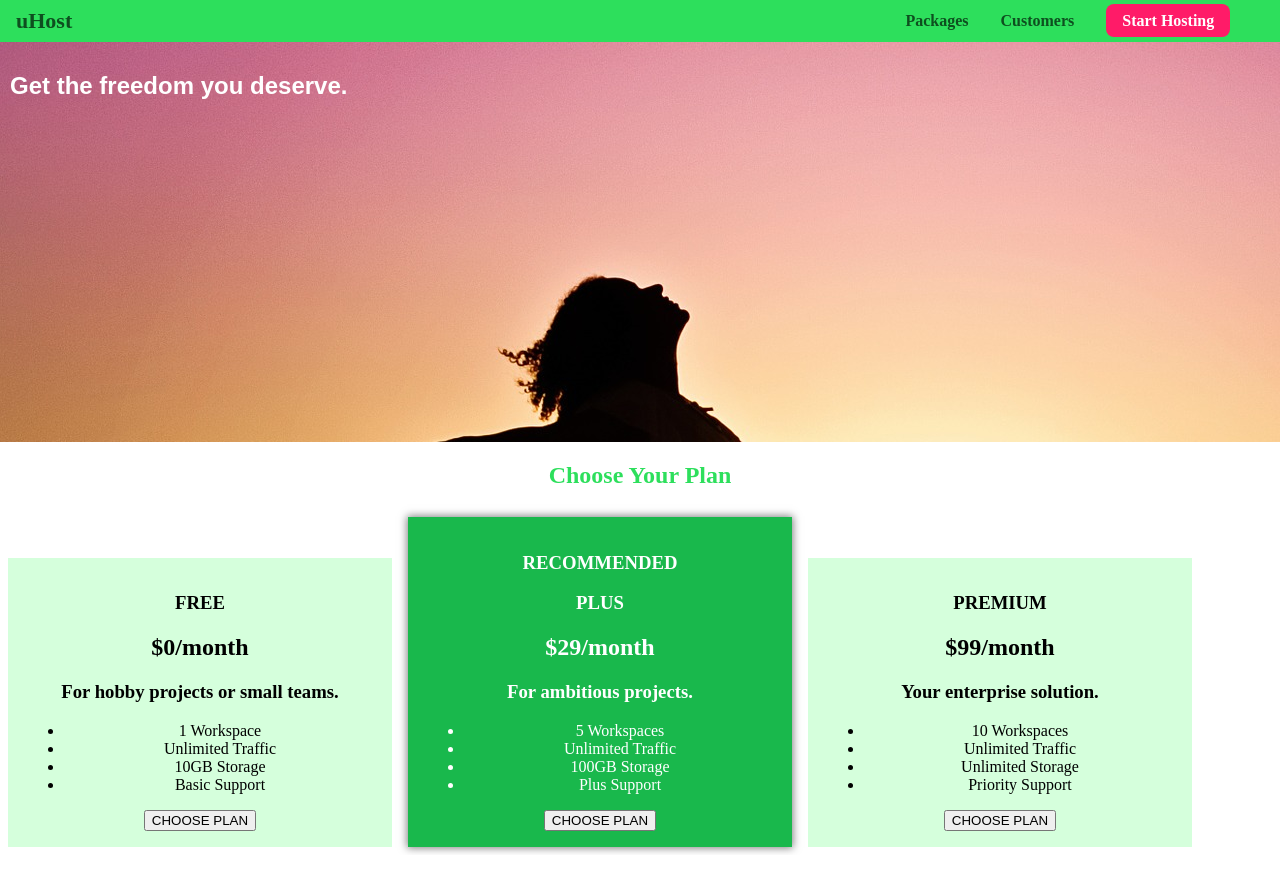
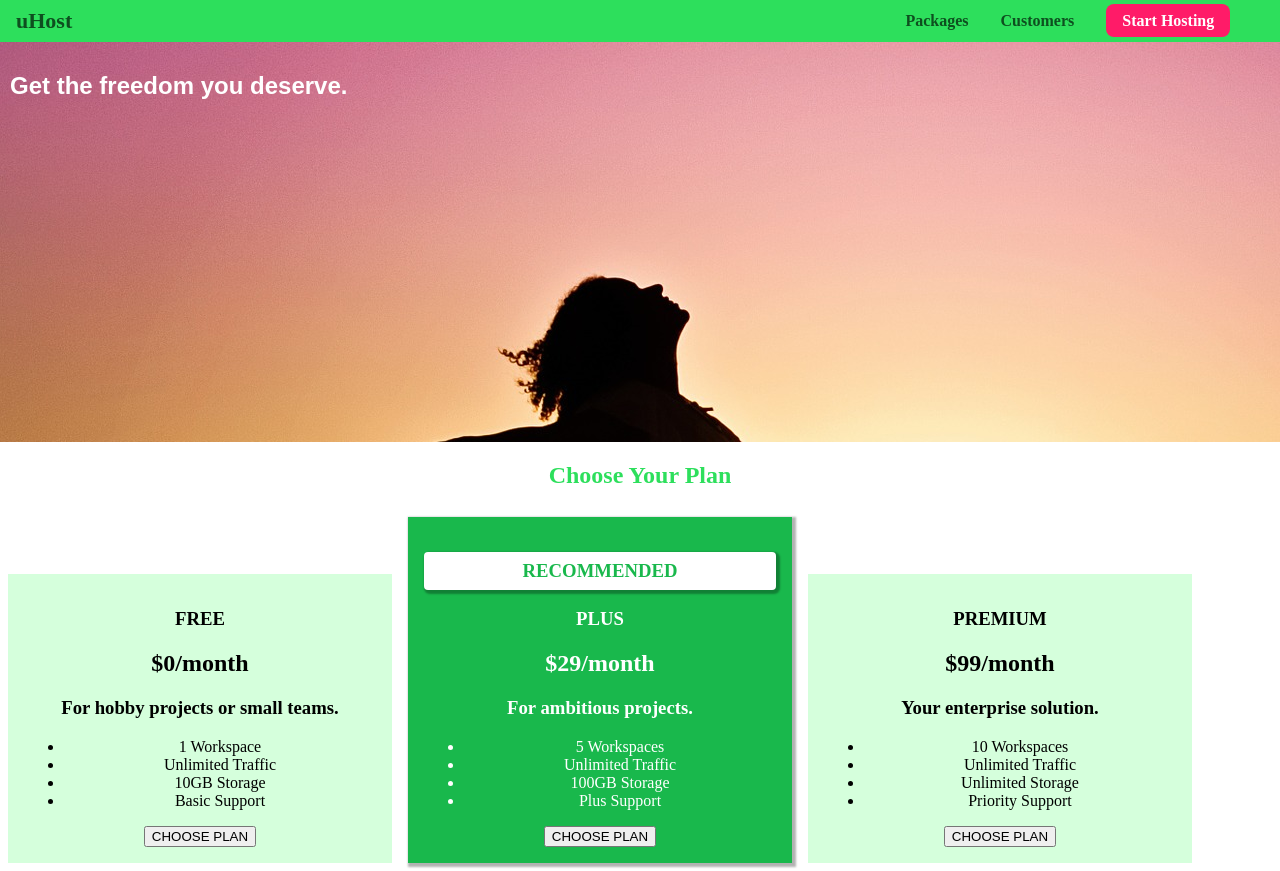
Before and after one commit to rattumourya/css-learning, an Angular app in the folder Basics/basics-css-angular/: page / in a window 1280 px wide. Built offline with nearby package versions, Linux system fonts and the light colour scheme.

Commit message:
styled badge with border-radious

```diff
--- a/Basics/basics-css-angular/src/app/app.component.css
+++ b/Basics/basics-css-angular/src/app/app.component.css
@@ -37,7 +37,17 @@ body {
 .plan--highlighted {
     background: #19b84c;
     color: white;
-    box-shadow: 0px 0px 8px 1px rgba(0, 0, 0,0.5);
+    box-shadow: 2px 2px 2px 2px rgba(0, 0, 0,0.3);
+}
+
+.plan__annotation {
+
+    background: white;
+    color: #19b84c;
+    text-align: center;
+    padding: 8px;
+    box-shadow: 2px 2px 2px 2px rgba(0, 0, 0,0.3);
+    border-radius: 4px 4px 4px 4px;
 }
 
 /* h1 {
--- a/Basics/basics-css-angular/src/app/app.component.html
+++ b/Basics/basics-css-angular/src/app/app.component.html
@@ -40,7 +40,7 @@
             </div>
         </article>
         <article class="plan plan--highlighted">
-            <h1 class="plan_annotation">RECOMMENDED</h1>
+            <h1 class="plan__annotation">RECOMMENDED</h1>
             <h1>PLUS</h1>
             <h2>$29/month</h2>
             <h3>For ambitious projects.</h3>
```
